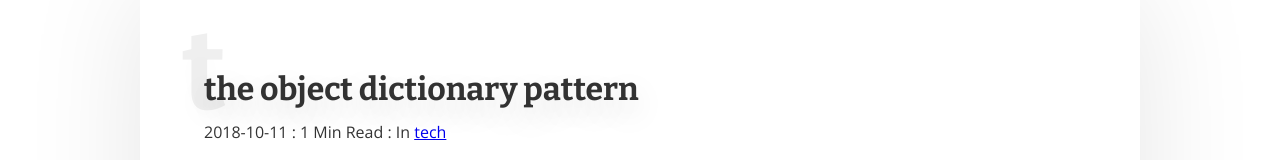
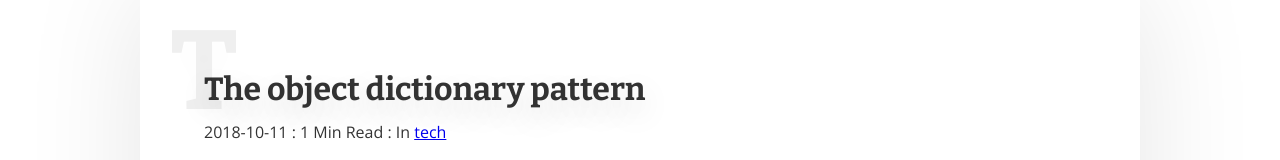
Before and after one commit to HyperSprite/gatsby-dev-blog, a Gatsby site: page / in a window 1280 px wide. Shown: the part 832-992 px from the top of the page. Built offline with nearby package versions, Linux system fonts and the light colour scheme; Gatsby itself is replaced by a stand-in of ours; some packages are replaced by stand-ins of ours.

Commit message:
lightly update packages

```diff
--- a/blog/2018-10-11-the-object-dictionary-pattern.md
+++ b/blog/2018-10-11-the-object-dictionary-pattern.md
@@ -1,6 +1,6 @@
 ---
 author: "hypersprite"
-title: "the object dictionary pattern"
+title: "The object dictionary pattern"
 date: "2018-10-11"
 cover: "./images/hs-mg-7219.jpg"
 category: "tech"
```
Also changed, not shown: package.json (+28 -28 lines), 1 other file.
